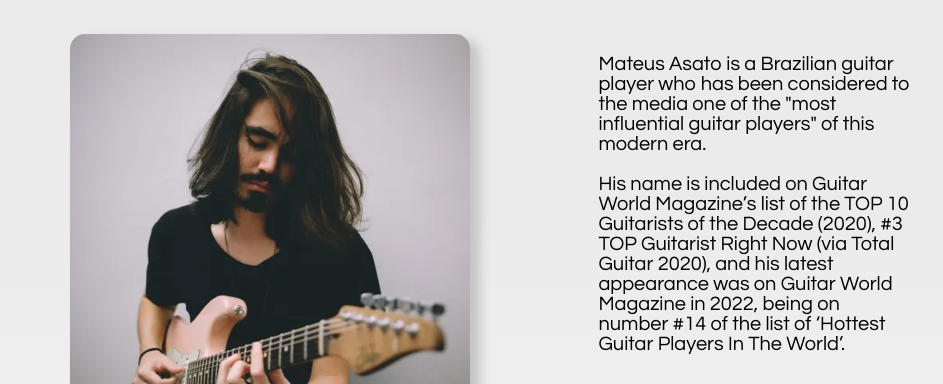
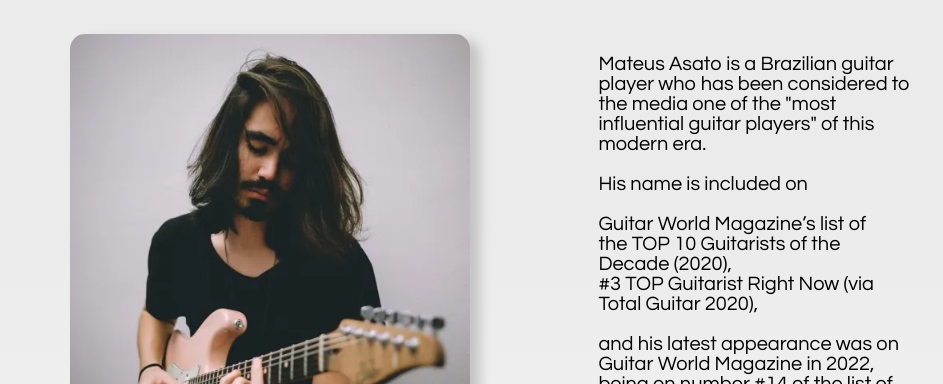
Before and after one commit to sodlfmag/sodlfmag.github.io, a plain HTML site: page index.html in a window 1280 px wide. Shown: the part 118-502 px from the top of the page, without its empty margins (168-1111 px from the left). Drawn offline with Linux system fonts and the light colour scheme.

Commit message:
텍스트 개행 스타일링

```diff
--- a/index.html
+++ b/index.html
@@ -13,7 +13,7 @@
             <div class="mainContainer">
                 <img class="mainImg" src="./img/Mateus Asato.webp">
                 <div>
-                    <p class="mainBio"> Mateus Asato is a Brazilian guitar player who has been considered to the media one of the "most influential guitar players" of this modern era. <br><br>His name is included on Guitar World Magazine’s list of the TOP 10 Guitarists of the Decade (2020), #3 TOP Guitarist Right Now (via Total Guitar 2020), and his latest appearance was on Guitar World Magazine in 2022, being on number #14 of the list of ‘Hottest Guitar Players In The World’.</p>
+                    <p class="mainBio"> Mateus Asato is a Brazilian guitar player who has been considered to the media one of the "most influential guitar players" of this modern era. <br><br>His name is included on <br><br> Guitar World Magazine’s list of <br>the TOP 10 Guitarists of the Decade (2020), <br> #3 TOP Guitarist Right Now (via Total Guitar 2020), <br><br>and his latest appearance was on Guitar World Magazine in 2022, being on number #14 of the list of ‘Hottest Guitar Players In The World’.</p>
                     <div class="socialLinks">
                         <a href="https://www.youtube.com/@Mautaus">
                             <img class="socialLink" src="./img/youtube.png">
```
